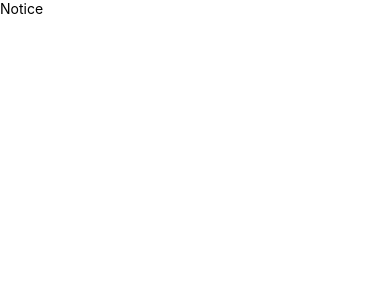
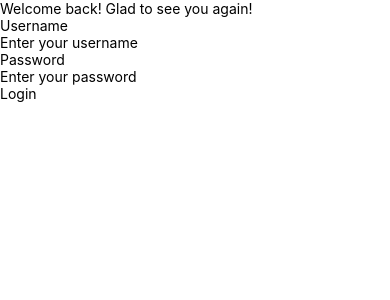
Before and after one commit to kawsar-ontik/Notice-app, a React Native app: screen /Notice in a window 390 px wide. Shown: the top 300 px of the page. Built offline with nearby package versions, Linux system fonts and the light colour scheme.

Commit message:
Preference modal added & fix some other components issue

```diff
--- a/App.tsx
+++ b/App.tsx
@@ -3,6 +3,8 @@ import { NavigationContainer, DefaultTheme } from '@react-navigation/native';
 import { createNativeStackNavigator } from '@react-navigation/native-stack';
 import Login from './src/screens/Login';
 import Notice from './src/screens/Notice';
+import useAuth from './src/hooks/useAuth';
+import { ActivityIndicator } from 'react-native';
 
 const Stack = createNativeStackNavigator();
 
@@ -15,11 +17,18 @@ const THEME = {
 };
 
 export default function App() {
+
+  const { isLoggedin, loading } = useAuth();
+
+  if (loading) return <ActivityIndicator className='flex items-center justify-center h-screen' />
+
   return (
     <NavigationContainer theme={THEME}>
-      <Stack.Navigator initialRouteName='Login' screenOptions={{ headerShown: false }}>
-        <Stack.Screen name="Login" component={Login} />
-        <Stack.Screen name="Notice" component={Notice} />
+      <Stack.Navigator initialRouteName='Notice' screenOptions={{ headerShown: false }}>
+        {isLoggedin ?
+          <Stack.Screen name="Notice" component={Notice} />
+          : <Stack.Screen name="Login" component={Login} />
+        }
       </Stack.Navigator>
       <StatusBar style="auto" />
     </NavigationContainer>
--- a/package.json
+++ b/package.json
@@ -12,6 +12,7 @@
     "@react-navigation/native": "^6.1.9",
     "@react-navigation/native-stack": "^6.9.17",
     "expo": "~49.0.15",
+    "expo-secure-store": "~12.3.1",
     "expo-status-bar": "~1.6.0",
     "formik": "^2.4.5",
     "nativewind": "^2.0.11",
@@ -19,8 +20,7 @@
     "react-native": "0.72.6",
     "react-native-safe-area-context": "4.6.3",
     "react-native-screens": "~3.22.0",
-    "yup": "^1.3.3",
-    "expo-secure-store": "~12.3.1"
+    "yup": "^1.3.3"
   },
   "devDependencies": {
     "@babel/core": "^7.20.0",
--- /dev/null
+++ b/src/components/ImportNoticesModal.tsx
@@ -0,0 +1,47 @@
+import { Modal, Text, View } from 'react-native'
+import React from 'react'
+import Button from './common/Button';
+import { ParamListBase, useNavigation } from '@react-navigation/native';
+import { NativeStackNavigationProp } from '@react-navigation/native-stack';
+
+interface Props {
+    show: boolean
+    close: () => void;
+}
+
+const ImportNoticesModal: React.FC<Props> = ({ show, close }) => {
+
+    const { navigate } = useNavigation<NativeStackNavigationProp<ParamListBase>>();
+
+    return (
+        <Modal
+            animationType="slide"
+            visible={show}
+            transparent={true}
+            onRequestClose={close}
+        >
+            <View className="mt-auto h-2/5 rounded-t-3xl py-6 px-4 bg-gray-300 space-y-4">
+                <Text className="text-3xl font-semibold">Great! Now Choose Your Preference</Text>
+                <Text className='text-base leading-7'>You have the option to import notices from your files or you can choose to continue without importing. Please select the option that best suits your needs</Text>
+                <View className='flex-1 flex-row justify-end items-end mb-6'>
+                    <Button
+                        type='secondary'
+                        title='Import'
+                        onPress={() => console.log("Clicked 1")}
+                    />
+                    <Button
+                        title='Continue'
+                        onPress={() => {
+                            close();
+                            navigate("Notice");
+                        }}
+                        style='ml-4'
+                    />
+                </View>
+            </View>
+        </Modal>
+
+    )
+}
+
+export default ImportNoticesModal;
--- a/src/components/Input.tsx
+++ b/src/components/common/Input.tsx
@@ -9,7 +9,7 @@ interface Props {
     onBlur?: (e: unknown) => void
 }
 
-export default function Input({ label, placeholder, onChangeText, onBlur, secureTextEntry = false }: Props) {
+const Input: React.FC<Props> = ({ label, placeholder, onChangeText, onBlur, secureTextEntry = false }) => {
     return (
         <View className='py-3'>
             <Text className='text-sm pb-2'>{label}</Text>
@@ -23,3 +23,5 @@ export default function Input({ label, placeholder, onChangeText, onBlur, secure
         </View>
     )
 }
+
+export default Input;
--- /dev/null
+++ b/src/hooks/useAuth.ts
@@ -0,0 +1,18 @@
+import { useEffect, useState } from "react";
+import * as SecureStore from 'expo-secure-store';
+
+const useAuth = () => {
+    const [loading, setLoading] = useState(true);
+    const [username, setUsername] = useState<string | null>();
+
+    useEffect(() => {
+        // SecureStore.deleteItemAsync("username")
+        SecureStore.getItemAsync("username")
+            .then((res) => setUsername(res))
+            .finally(() => setLoading(false));
+    }, [])
+
+    return { isLoggedin: username, username, loading }
+};
+
+export default useAuth;
--- a/src/screens/Login.tsx
+++ b/src/screens/Login.tsx
@@ -1,22 +1,25 @@
 import { Text, View } from 'react-native'
 import React, { useState } from 'react'
 import { SafeAreaView } from 'react-native-safe-area-context'
-import Input from '../components/Input'
-import Button from '../components/Button'
+import Input from '../components/common/Input'
+import Button from '../components/common/Button'
 import { useFormik } from 'formik';
 import * as Yup from 'yup';
 import * as SecureStore from 'expo-secure-store';
-import ErrorMessage from '../components/ErrorMessage'
+import ErrorMessage from '../components/common/ErrorMessage'
+import ImportNoticesModal from '../components/ImportNoticesModal'
+import { NavigationProps } from '../types/NavigationTypes'
 
 const schema = Yup.object().shape({
     username: Yup.string().required("User name field is mandatory.").min(3, "Ensure your username has at least 3 characters."),
     password: Yup.string().required("Password field is mandatory.").min(8, "Password must be at least 8 characters long."),
 })
 
-export default function Login() {
+const Login: React.FC<NavigationProps<"Login">> = () => {
 
     const [loading, setLoading] = useState(false);
     const [error, setError] = useState<string | null>(null);
+    const [showModal, setShowModal] = useState(false);
 
     const formik = useFormik({
         initialValues: {
@@ -27,9 +30,10 @@ export default function Login() {
         onSubmit: async (values) => {
             if (formik.isValid) {
                 setLoading(true);
+
                 // Saving username as authenticated token
                 SecureStore.setItemAsync("username", values.username)
-                    .then(() => console.log("Move to notice screen"))
+                    .then(() => setShowModal(true))
                     .catch((err) => setError(err)) // will never encounter
                     .finally(() => setLoading(false));
             }
@@ -63,7 +67,15 @@ export default function Login() {
                 {error && <ErrorMessage error={error} style='mb-4' />}
 
                 <Button loading={loading} title='Login' type='primary' style='w-full' onPress={formik.handleSubmit} />
+
+                {/* Modal if user want to import existing notices */}
+                <ImportNoticesModal
+                    show={showModal}
+                    close={() => setShowModal(false)}
+                />
             </View>
         </SafeAreaView>
     )
 }
+
+export default Login;
--- a/src/screens/Notice.tsx
+++ b/src/screens/Notice.tsx
@@ -1,8 +1,9 @@
-import { StyleSheet, Text, View } from 'react-native'
+import { Text, View } from 'react-native'
 import React from 'react'
 import { SafeAreaView } from 'react-native-safe-area-context'
+import { NavigationProps } from '../types/NavigationTypes'
 
-export default function Notice() {
+const Notice: React.FC<NavigationProps<"Notice">> = () => {
     return (
         <SafeAreaView>
             <Text>Notice</Text>
@@ -10,4 +11,4 @@ export default function Notice() {
     )
 }
 
-const styles = StyleSheet.create({})
+export default Notice
--- /dev/null
+++ b/src/types/NavigationTypes.ts
@@ -0,0 +1,7 @@
+import type { NativeStackScreenProps } from '@react-navigation/native-stack';
+
+export type RootStackParamList = {
+    [key: string]: undefined | Object;
+};
+
+export type NavigationProps<Screen extends keyof RootStackParamList> = NativeStackScreenProps<RootStackParamList, Screen>;
```
Also changed, not shown: src/components/common/Button.tsx (renamed from src/components/Button.tsx), src/components/common/ErrorMessage.tsx (renamed from src/components/ErrorMessage.tsx), 1 other file (tests, documents, lock files or other folders).
